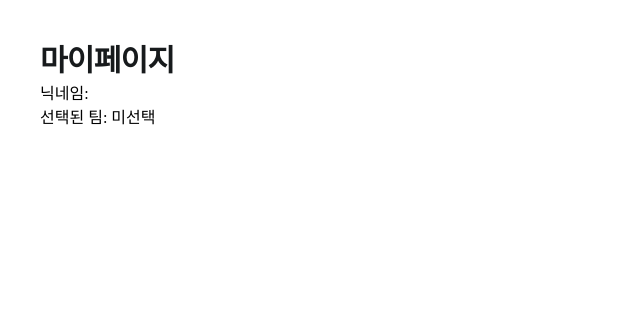
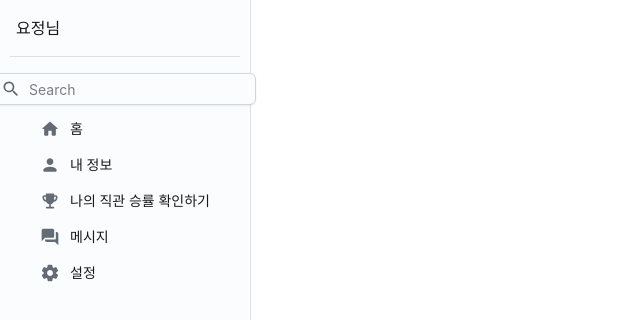
Before and after one commit to flsgk/winning-pixie, a React (Create React App) app in the folder win/: page /my-page in a window 1280 px wide. Shown: the top 320 px of the page, without its empty margins (0-640 px from the left). Built offline with nearby package versions, Linux system fonts and the light colour scheme; no server answers; the database is empty.

Commit message:
📍사이드바 컴포넌트 추가
24.12.28
- 사이드바 컴포넌트 생성
- 마이페이지에 추가

```diff
--- a/win/src/App.js
+++ b/win/src/App.js
@@ -13,6 +13,7 @@ import { fetchPosts } from "./redux/postsSlice.js";
 import Home from "./components/Home.js";
 import PostDetail from "./components/PostDetail.js";
 import MyPage from "./components/MyPage.jsx";
+import Sidebar from "./components/Sidebar.jsx";
 
 function App() {
   const dispatch = useDispatch();
--- a/win/src/components/MyPage.jsx
+++ b/win/src/components/MyPage.jsx
@@ -1,12 +1,14 @@
 import React from "react";
-import { Typography, Box } from "@mui/joy";
+import { Box } from "@mui/joy";
+
+import Sidebar from "./Sidebar";
 
 function MyPage({ nickname, selectedTeam }) {
   return (
-    <Box sx={{ padding: 4 }}>
-      <Typography level="h2">마이페이지</Typography>
-      <Typography level="body1">닉네임: {nickname}</Typography>
-      <Typography level="body1">선택된 팀: {selectedTeam}</Typography>
+    <Box sx={{ display: "flex", width: "100%" }}>
+      {/* 고정된 사이드바 영역 */}
+      <Sidebar nickname={nickname} /> {/* nickname을 Sidebar로 전달 */}
+      {/* 콘텐츠 영역 */}
     </Box>
   );
 }
--- /dev/null
+++ b/win/src/components/Sidebar.jsx
@@ -0,0 +1,122 @@
+import React from "react";
+import { Link } from "react-router-dom"; // Link 컴포넌트 import
+import {
+  List,
+  ListItem,
+  ListItemButton,
+  Box,
+  Input,
+  Typography,
+  ListItemContent,
+  Sheet,
+} from "@mui/joy";
+import HomeRoundedIcon from "@mui/icons-material/HomeRounded";
+import EmojiEventsRoundedIcon from "@mui/icons-material/EmojiEventsRounded";
+import SettingsRoundedIcon from "@mui/icons-material/SettingsRounded";
+import SearchRoundedIcon from "@mui/icons-material/SearchRounded";
+import QuestionAnswerRoundedIcon from "@mui/icons-material/QuestionAnswerRounded";
+import PersonRoundedIcon from "@mui/icons-material/PersonRounded";
+import Divider from "@mui/joy/Divider";
+
+function Sidebar({ nickname }) {
+  return (
+    <Sheet
+      sx={{
+        width: 250,
+        height: "100%",
+        flexShrink: 0, // 사이드바가 화면 크기에 따라 축소되지 않도록 0으로 설정
+        position: "fixed", // 사이드바 고정
+        top: 0, // 화면 상단에 붙도록 설정
+        left: 0, // 화면 왼쪽에 붙도록 설정
+        borderRight: "0.5px solid",
+        borderColor: "divider",
+      }}
+      variant="permanent" // 고정된 사이드바
+      anchor="left"
+    >
+      <Typography
+        level="title-md"
+        sx={{
+          padding: 2,
+        }}
+      >
+        {nickname} 요정님
+      </Typography>
+
+      <Divider
+        sx={{
+          width: "230px", // 사이드바보다 조금 짧은 가로폭
+          marginLeft: "auto", // 왼쪽 여백을 자동으로 설정하여 중앙 정렬
+          marginRight: "auto", // 오른쪽 여백을 자동으로 설정하여 중앙 정렬
+        }}
+      />
+
+      <Box
+        sx={{
+          display: "flex",
+          flexDirection: "column",
+          alignItems: "center",
+        }}
+      >
+        <Input
+          size="sm"
+          startDecorator={<SearchRoundedIcon />}
+          placeholder="Search"
+          sx={{
+            marginTop: 2,
+          }}
+        />
+        <List>
+          <ListItem>
+            <ListItemButton component={Link} to="/">
+              <HomeRoundedIcon />
+              <ListItemContent>
+                <Typography level="title-sm">홈</Typography>
+              </ListItemContent>
+            </ListItemButton>
+          </ListItem>
+
+          <ListItem>
+            <ListItemButton>
+              <PersonRoundedIcon />
+              <ListItemContent>
+                <Typography level="title-sm">내 정보</Typography>
+              </ListItemContent>
+            </ListItemButton>
+          </ListItem>
+
+          <ListItem>
+            <ListItemButton>
+              <EmojiEventsRoundedIcon />
+              <ListItemContent>
+                <Typography level="title-sm">
+                  나의 직관 승률 확인하기
+                </Typography>
+              </ListItemContent>
+            </ListItemButton>
+          </ListItem>
+
+          <ListItem>
+            <ListItemButton>
+              <QuestionAnswerRoundedIcon />
+              <ListItemContent>
+                <Typography level="title-sm">메시지</Typography>
+              </ListItemContent>
+            </ListItemButton>
+          </ListItem>
+
+          <ListItem>
+            <ListItemButton>
+              <SettingsRoundedIcon />
+              <ListItemContent>
+                <Typography level="title-sm">설정</Typography>
+              </ListItemContent>
+            </ListItemButton>
+          </ListItem>
+        </List>
+      </Box>
+    </Sheet>
+  );
+}
+
+export default Sidebar;
```
